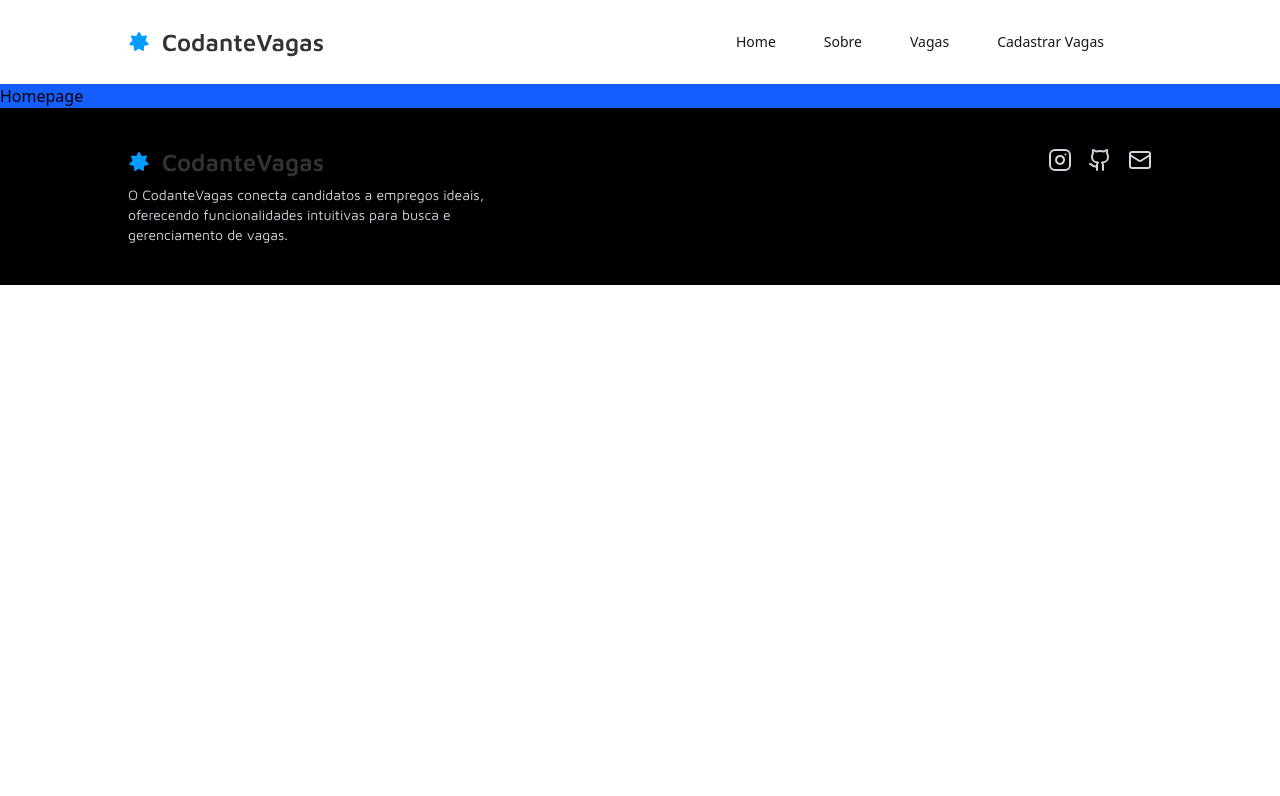
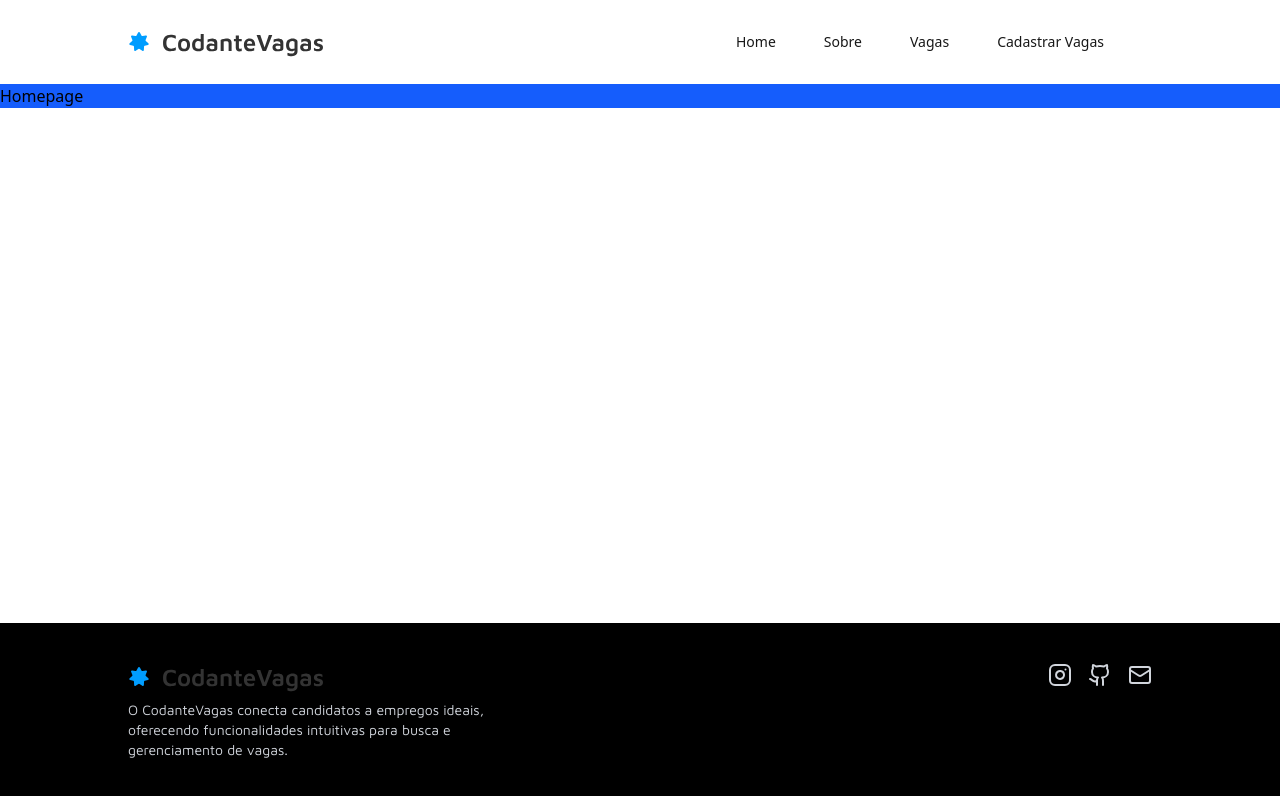
Before and after one commit to thelittlebirdbtc/code, a Next.js app in the folder vagas/: page / in a window 1280 px wide. Shown: the top 796 px of the page. Built offline with nearby package versions, Linux system fonts and the light colour scheme; a web font is replaced by a local one.

Commit message:
Refactor layout structure by adding flex properties to body and wrapping children in a div; remove unused .hintrc file; adjust Navbar and Footer component styles for consistency

```diff
--- a/vagas/app/layout.tsx
+++ b/vagas/app/layout.tsx
@@ -9,9 +9,11 @@ export default function RootLayout({
 }>) {
   return (
     <html lang="en">
-      <body>
+      <body className="min-h-screen flex flex-col">
         <Navbar />
-        {children}
+        <div className="flex-1">
+          {children}
+          </div>
         <Footer />
       </body>
     </html>
--- a/vagas/components/layout/footer.tsx
+++ b/vagas/components/layout/footer.tsx
@@ -3,7 +3,7 @@ import Logo from "./logo";
 
 export default function Footer() {
     return (
-        <footer className=" bg-black py-10 text-gray-300 mx-auto px-10">
+        <footer className=" bg-black py-10 text-gray-300 px-10">
             <div className="justify-between max-w-5xl mx-auto flex">
                 <div className="max-w-sm">
                     <Logo bg="dark" />
--- a/vagas/components/layout/navbar.tsx
+++ b/vagas/components/layout/navbar.tsx
@@ -4,7 +4,7 @@ import Logo from "./logo";
 
 export default function Navbar() {
     return (
-        <nav className="mx-auto max-w-5xl flex items-center justify-between py-6">
+        <nav className="w-full mx-auto max-w-5xl flex items-center justify-between py-6">
             <Logo />
             <main className="flex items-center space-x-4 px-8">
                 <a className={cn(buttonVariants({variant:"link"}))} href="/Home">Home</a>
```
Also changed, not shown: 1 other file (tests, documents, lock files or other folders).
